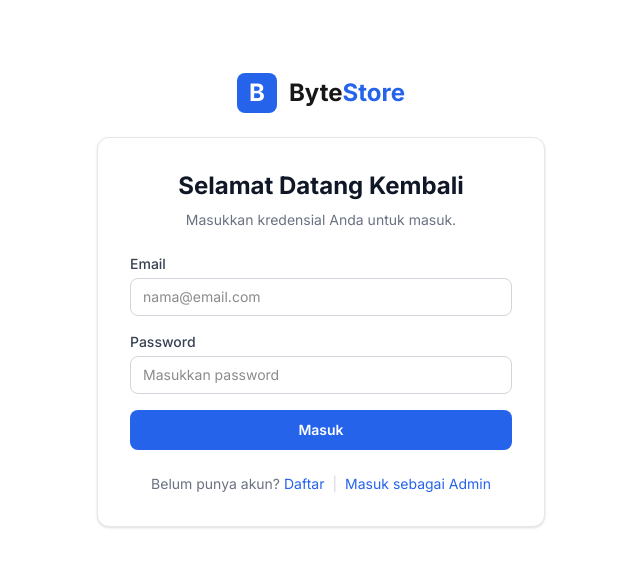
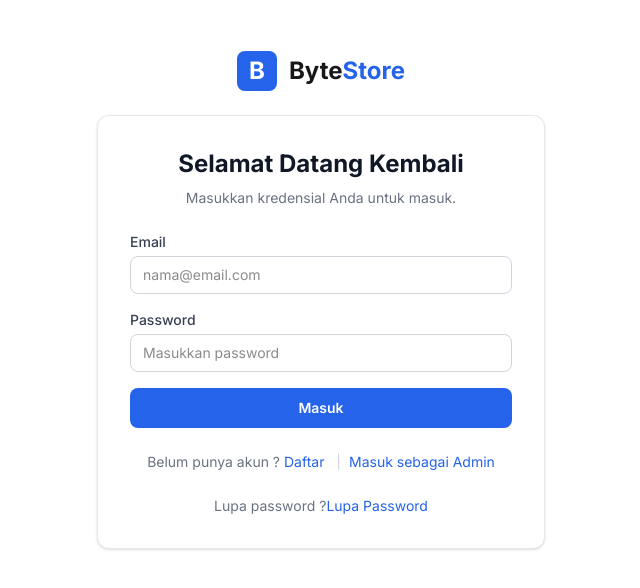
Before and after one commit to VPBI-Team-1/E-Commerce-App, a Next.js app in the folder toko-app/: page /login in a window 1280 px wide. Shown: the top 588 px of the page, without its empty margins (319-959 px from the left). Built offline with nearby package versions, Linux system fonts and the light colour scheme; no server answers.

Commit message:
add forgot password link

```diff
--- a/toko-app/src/app/(auth)/login/page.tsx
+++ b/toko-app/src/app/(auth)/login/page.tsx
@@ -158,13 +158,22 @@
           </form>
 
           <p className="mt-6 text-center text-sm text-gray-500">
-            Belum punya akun?{" "}
+            Belum punya akun ?{" "}
             <Link href="/register" className="text-primary hover:underline">
-              Daftar
+              Daftar{" "}
             </Link>
             <span className="mx-2 text-gray-300">|</span>
             <Link href="/admin/login" className="text-primary hover:underline">
               Masuk sebagai Admin
+            </Link>
+          </p>
+          <p className="mt-6 text-center text-sm text-gray-500">
+            Lupa password ?
+            <Link
+              href="/forgot-password"
+              className="text-primary hover:underline"
+            >
+              Lupa Password
             </Link>
           </p>
         </div>
```
